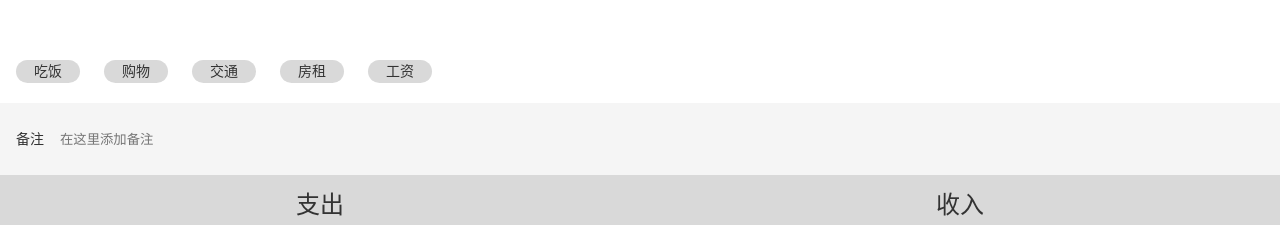
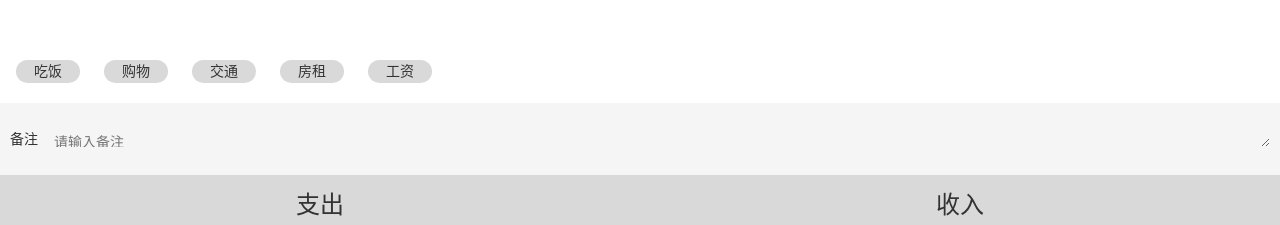
Before and after one commit to beike98/Seashell, a React app: page /#/edit in a window 1280 px wide. Shown: the part 174-399 px from the top of the page. Built offline with nearby package versions, Linux system fonts and the light colour scheme.

Commit message:
Edit功能完善,子组件数据更新通通可以收集进父组件了！

```diff
--- a/src/components/Nav.tsx
+++ b/src/components/Nav.tsx
@@ -20,9 +20,9 @@ const NavWrapper = styled.nav`
         flex-direction: column;
         align-items: center;
         &.selected{
-          color: #3f90f7;
+          color: #57d5fa;
           > svg {
-            fill: #3f90f7;
+            fill: #57d5fa;
           }
         }
         > svg {
--- a/src/views/Edit.tsx
+++ b/src/views/Edit.tsx
@@ -1,5 +1,5 @@
 import Layout from "../components/Layout";
-import React from "react";
+import React, {useState} from "react";
 import styled from "styled-components";
 import TagsSection from "./Edit/TagsSection";
 import NoteSection from "./Edit/NoteSection";
@@ -12,14 +12,32 @@ const MyLayout = styled(Layout)`
 `
 
 const Edit = () => {
+  const [selected, setSelected] = useState({
+    tag: '',
+    note: '',
+    category: '-' as ('-' | '+'),
+    amount: '0'
+  })
   return (
       <MyLayout>
-        <TagsSection/>
-        <NoteSection/>
-        <CategorySection/>
-        <NumberPadSection/>
+        <TagsSection value={selected.tag}
+                     onChange={(tag) => setSelected({
+                       ...selected, tag: tag
+                     })}/>
+        <NoteSection value={selected.note}
+                     onChange={(note) => setSelected({
+                       ...selected, note: note
+                     })}/>
+        <CategorySection value={selected.category}
+                         onChange={(category) => setSelected({
+                           ...selected, category: category
+                         })}/>
+        <NumberPadSection value={selected.amount}
+                          onChange={(amount) => setSelected({
+                            ...selected, amount: amount
+                          })}/>
       </MyLayout>
-  );
+  )
 }
 
 export default Edit
--- a/src/views/Edit/CategorySection.tsx
+++ b/src/views/Edit/CategorySection.tsx
@@ -27,20 +27,23 @@ const MyCategorySection = styled.section`
     }
   }
 `
-
-const CategorySection: React.FC = () => {
+type Props = {
+  value: '-' | '+',
+  onChange: (category:'-' | '+') => void
+}
+const CategorySection: React.FC<Props> = (props) => {
   const categoryMap = {'-': '支出', '+': '收入'};
   type Keys = keyof typeof categoryMap;
   const [categoryList] = useState<Keys[]>(['-', '+']);
-  const [selectedCategory, setSelectedCategory] = useState('-');
+  const category = props.value
   return (
       <MyCategorySection>
         <ul>
           {categoryList.map(c =>
               <li key={c}
-                  className={selectedCategory === c ? 'selected' : ''}
+                  className={category === c ? 'selected' : ''}
                   onClick={() => {
-                    setSelectedCategory(c)
+                    props.onChange(c)
                   }}>
                 {categoryMap[c]}
               </li>
--- a/src/views/Edit/NoteSection.tsx
+++ b/src/views/Edit/NoteSection.tsx
@@ -1,39 +1,55 @@
 import styled from "styled-components";
-import React, {useState} from "react";
+import React from "react";
 
 const MyNotesSection = styled.section`
   background: #f5f5f5;
-  padding: 0 16px;
   font-size: 14px;
-
+  height: 72px;
+  display: flex;
+  align-items: center;
+  padding: 0 10px;
   > label {
     display: flex;
     align-items: center;
+    width: 100%;
 
     > span {
       margin-right: 16px;
       white-space: nowrap;
     }
 
-    > input {
-      display: block;
+    > textarea {
+      font-size: 14px;
       width: 100%;
-      height: 72px;
+      max-height: 72px;
       background: none;
       border: none;
+      overflow: auto;
+      word-break: break-all;
+      &:focus{
+        outline: none;
+      }
     }
   }
 `
-const NoteSection = () => {
-  const [note, setNote] = useState('');
+type Props = {
+  value:string,
+  onChange:(note:string)=>void
+}
+const NoteSection:React.FC<Props> = (props) => {
+  const note = props.value;
   return (
       <MyNotesSection>
         <label>
           <span>备注</span>
-          <input type="text"
-                 placeholder="在这里添加备注"
+          <textarea rows={1}
+                    placeholder="请输入备注"
                  value={note}
-                 onChange={(e)=>{setNote(e.target.value)}}/>
+                 onChange={(e)=>{
+                   props.onChange(e.target.value)
+                   e.target.style.height = "auto";
+                   e.target.style.height = e.target.scrollHeight + "px";
+                 }}/>
         </label>
       </MyNotesSection>
   )
--- a/src/views/Edit/NumberPadSection.tsx
+++ b/src/views/Edit/NumberPadSection.tsx
@@ -1,5 +1,5 @@
 import styled from "styled-components";
-import React, {useState} from "react";
+import React from "react";
 
 const MyNumberSection = styled.section`
   display: flex;
@@ -39,8 +39,12 @@ const MyNumberSection = styled.section`
     }
   }
 `
-const NumberPadSection = () => {
-  const [output, setOutput] = useState('0');
+type Props = {
+  value:string,
+  onChange:(value:string)=>void
+}
+const NumberPadSection:React.FC<Props> = (props) => {
+  const output = props.value;
   const onClickButtonWrapper = (e: React.MouseEvent) => {
     const text = (e.target as HTMLButtonElement).textContent;
     switch (text) {
@@ -55,33 +59,33 @@ const NumberPadSection = () => {
       case '8':
       case '9':
         if (output === '0') {
-          setOutput(text)
+          props.onChange(text)
         } else {
-          setOutput(output + text)
+          props.onChange(output + text)
         }
         if (output.indexOf('.') !== -1) {
           const maxLength = output.indexOf('.') + 3
           if (output.length >= maxLength) {
-            setOutput(output.substring(0, maxLength));
+            props.onChange(output.substring(0, maxLength));
           }
         } else if (output.length >= 12) {
-          setOutput(output.substring(0, 12));
+          props.onChange(output.substring(0, 12));
         }
         break;
       case '.':
         if (output.indexOf('.') === -1) {
-          setOutput(output + '.');
+          props.onChange(output + '.');
         }
         break;
       case '删除':
         if (output.length === 1) {
-          setOutput('0');
+          props.onChange('0');
         } else {
-          setOutput(output.substring(0, output.length - 1))
+          props.onChange(output.substring(0, output.length - 1))
         }
         break;
       case '清空':
-        setOutput('0');
+        props.onChange('0');
         break;
       case 'OK':
         console.log('ok')
--- a/src/views/Edit/TagsSection.tsx
+++ b/src/views/Edit/TagsSection.tsx
@@ -15,7 +15,7 @@ const MyTagsSection = styled.section`
 
     > li {
       &.selected {
-        background: #3f90f7;
+        background: #57d5fa;
       }
 
       background: #D9D9D9;
@@ -37,14 +37,19 @@ const MyTagsSection = styled.section`
   }
 `
 
-const TagsSection: React.FC = () => {
+type Props = {
+  value: string,
+  onChange: (tag: string) => void
+}
+
+const TagsSection: React.FC<Props> = (props) => {
   const [tags] = useState<string[]>(["吃饭", "购物", "交通", "房租", "工资"])
-  const [selectedTag, setSelectedTag] = useState<string>('')
+  const selectedTag = props.value
   const onSelect = (tag: string) => {
     if (tag === selectedTag) {
-      setSelectedTag('')
+      props.onChange('')
     } else {
-      setSelectedTag(tag)
+      props.onChange(tag)
     }
   }
   const getClassName = (tag: string) => {
```
